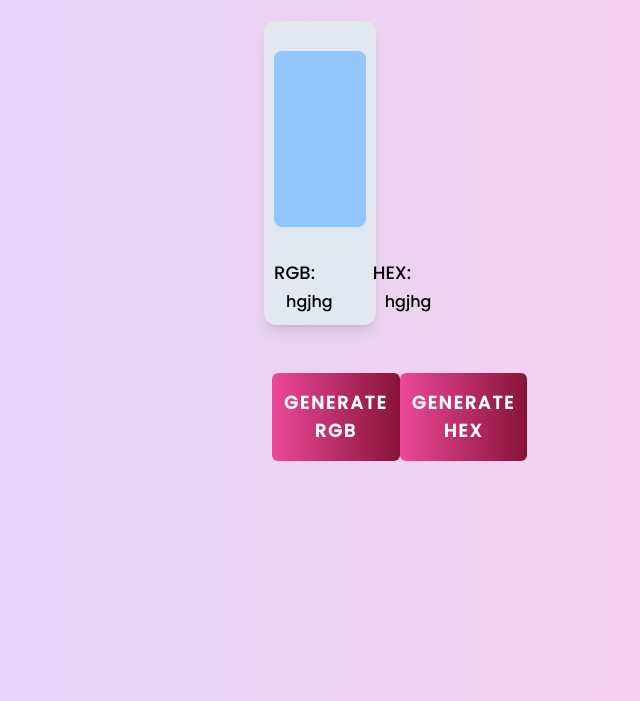
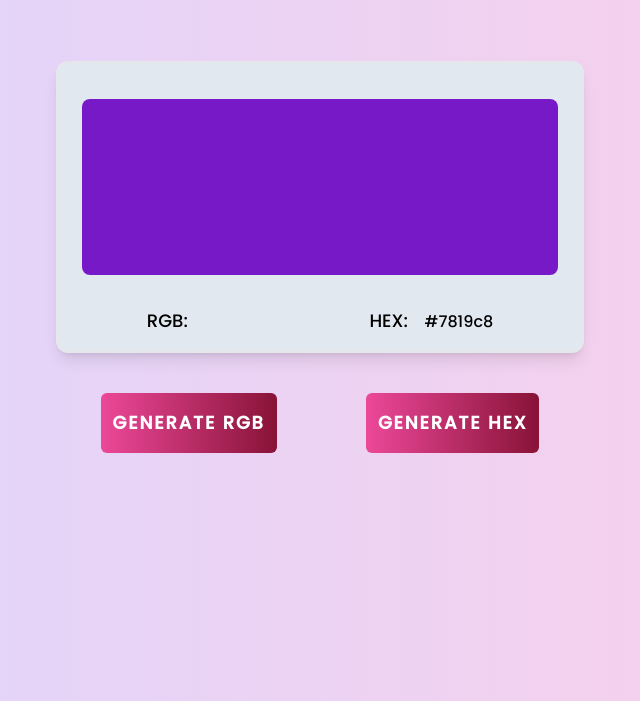
Before and after one commit to snehap02/random-color-generator, a website built with Vite: page index.html in a window 1280 px wide. Both pictures are taken after a click on the button "GENERATE HEX". Shown: the part 99-800 px from the top of the page, without its empty margins (320-960 px from the left). Built offline with nearby package versions, Linux system fonts and the light colour scheme.

Commit message:
js file added

```diff
--- a/index.html
+++ b/index.html
@@ -13,19 +13,15 @@
         Generate Random Color
     </h1>
 
-
-    <main class="sm:px-20 md:px-48 lg:px-72">
-        <section class="rounded-xl whole-container px-2 py-2 gap-2 mt-6 sm:border-2 shadow-lg bg-slate-200 mx-2">
+    <main class="sm:px-14 md:px-36 lg:px-48 xl:px-20 mt-16">
+        <section class="rounded-xl whole-container px-6 py-4 gap-2 mt-6 sm:border-2 shadow-lg bg-slate-200 mx-2">
             <div class="mx-auto mt-5 color-pallate h-44 w-full bg-blue-300 rounded-lg"></div>
             <div class="color-codes mt-8 flex justify-around gap-10">
-                <h2 class="font-poppins font-medium text-lg">RGB: <span class="hex font-poppins font-medium text-base ml-3">hgjhg</span></h2>
-                <h2 class="font-poppins font-medium text-lg">HEX: <span class="hex font-poppins font-medium text-base ml-3">hgjhg</span></h2>
+                <h2 class="font-poppins font-medium text-lg">RGB: <span class="rgb font-poppins font-medium text-base ml-3"></span></h2>
+                <h2 class="font-poppins font-medium text-lg">HEX: <span class="hex font-poppins font-medium text-base ml-3"></span></h2>
             </div>
         </section>
-        <!-- <div class="flex flex-col justify-center items-center md:mt-8 mt-5">
-
-        </div> -->
-        <div class="flex justify-around items-center md:mt-8 mt-5 p-4">
+        <div class="flex justify-around items-center md:mt-8 mt-5 sm:p-2">
             <button class="btn font-poppins tracking-widest uppercase font-bold text-lg bg-gradient-to-r from-pink-500 to-rose-900 rounded-md px-3 py-4 text-white">Generate RGB</button>
             <button class="btn1 font-poppins tracking-widest uppercase font-bold text-lg bg-gradient-to-r from-pink-500 to-rose-900 rounded-md px-3 py-4 text-white">Generate HEX</button>
         </div>
--- a/script.js
+++ b/script.js
@@ -1,5 +1,3 @@
-// alert("Copy Text part 'COMING SOON'");
-
 const hexColor = document.querySelector('.hex');
 const rgbColor = document.querySelector('.rgb');
 const generateBtn = document.querySelector('.btn');
@@ -15,20 +13,25 @@ function randomRgb(){
     return newColor;
 }
 
-    let red = Math.floor(Math.random() * 256).toString(16);
-    let green = Math.floor(Math.random() * 256).toString(16);
-    let blue = Math.floor(Math.random() * 256).toString(16);
-    red = (red.length === 2) ? red : '0' + red;
-    green = (green.length === 2) ? green : '0' + green;
-    blue = (blue.length === 2) ? blue : '0' + blue;
-    let newHexColor = `#${red}${green}${blue}`;
-    console.log(newHexColor);
+function randomHex(){
+    let r = Math.floor(Math.random() * 256).toString(16);
+    let g = Math.floor(Math.random() * 256).toString(16);
+    let b = Math.floor(Math.random() * 256).toString(16);
+    r = (r.length === 2) ? r : '0' + r;
+    g = (g.length === 2) ? g : '0' + g;
+    b = (b.length === 2) ? b : '0' + b;
+    let newHexColor = `#${r}${g}${b}`;
+    return newHexColor;
+}
 
 generateBtn.addEventListener('click', () => {
     let color = randomRgb();
     rgbColor.innerText = color;
     colorPallate.style.backgroundColor = color;
-    // document.body.style.backgroundColor = color;
-    // let nextColor = newhexColor();
-    // hexColor.innerText = nextColor;
 })
+
+secondBtn.addEventListener('click', () => {
+    let hexCol = randomHex();
+    hexColor.innerText = hexCol;
+    colorPallate.style.backgroundColor = hexCol;
+})
```
